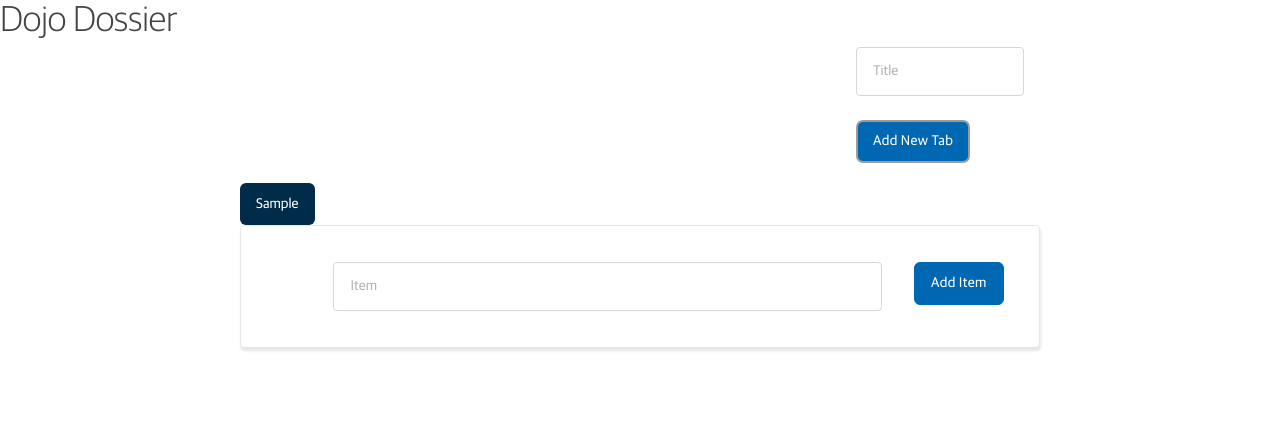
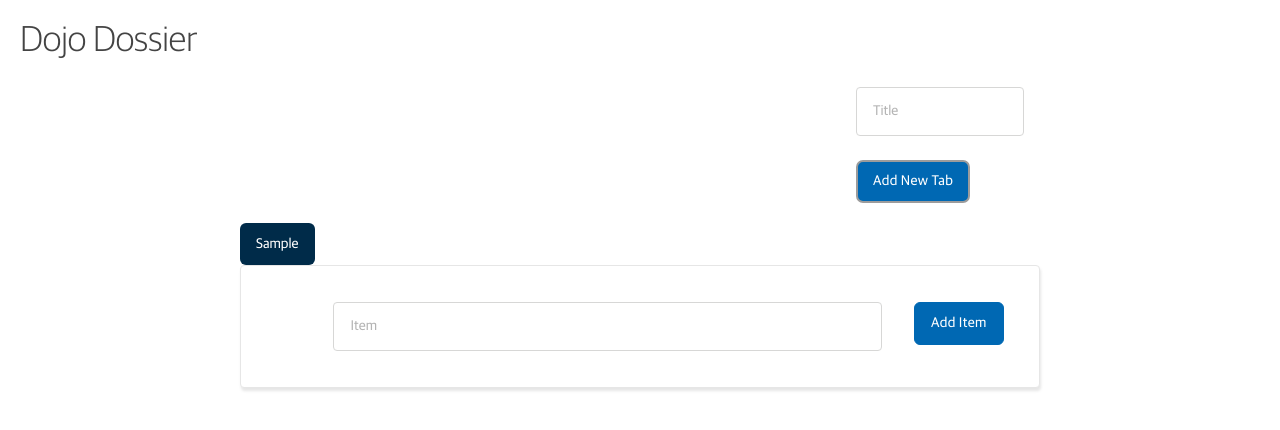
Before and after one commit to iamthevinn/dojo_dossier, a React (Create React App) app: page / in a window 1280 px wide. Both pictures are taken after typing "Sample" into the empty fields and a click on the button "Add New Tab". Shown: the top 430 px of the page. Built offline with nearby package versions, Linux system fonts and the light colour scheme.

Commit message:
still refactoring and breaking up components

```diff
--- a/src/App.css
+++ b/src/App.css
@@ -16,3 +16,7 @@
 .dossierBody {
   width: 100%;
 }
+
+.header {
+  padding: 20px;
+}
--- a/src/App.js
+++ b/src/App.js
@@ -16,35 +16,28 @@ const ListItemDisplay = (props) => {
   )
 }
 
+const TabDisplay = (props) => (
+  props.tabs.map((tab, index) => {
+
+    let returnTab = <li key={"Tab" + index} className="filter-nav-entry"><button key={"TabButton" + index} onClick={() => props.changeSelectedTab(index)}>{tab.tabName}</button></li>;
+    if (props.selectedTab === index)
+      returnTab = <li key={"Tab" + index} className="filter-nav-entry active"><button key={"TabButton" + index} onClick={() => props.changeSelectedTab(index)}>{tab.tabName}</button></li>
+    return returnTab})
+  )
+
 const DossierDisplay = (props) => {
 
     let dossier = null;
     if (props.tabs.length > 0) {
-      const tabsDisplay = props.tabs.map((tab, index) => {
-
-        let returnTab = <li key={"Tab" + index} className="filter-nav-entry"><button key={"TabButton" + index} onClick={() => props.changeSelectedTab(index)}>{tab.tabName}</button></li>;
-        if (props.selectedTab === index)
-          returnTab = <li key={"Tab" + index} className="filter-nav-entry active"><button key={"TabButton" + index} onClick={() => props.changeSelectedTab(index)}>{tab.tabName}</button></li>
-        return returnTab})
-
-        const items = props.tabs[props.selectedTab].items
-
-        // const itemTextValue = props.inputItemText[props.selectedTab];
-        // if (props.inputItemText[props.selectedTab] === "")
-        //   itemTextValue = ""
-
-
-        console.log("settingvalue")
-        console.log(props.inputItemText)
       dossier = <div>
                   <ul className="filter-nav">
-                    {tabsDisplay}
+                  <TabDisplay selectedTab={props.selectedTab} changeSelectedTab={props.changeSelectedTab} tabs={props.tabs}/>
                   </ul>
                   <div className="dossierBody">
                     <div className="card">
                       <div className="row">
                         <div className="small-1 medium-1 large-1 columns">&nbsp;</div>
-                        <ListItemDisplay items={items}/>
+                        <ListItemDisplay items={props.tabs[props.selectedTab].items}/>
                         <div className="small-2 medium-2 large-2 columns">
                         </div>
                       </div>
@@ -119,7 +112,7 @@ class App extends Component {
 
     return (
       <div>
-        <h1>Dojo Dossier</h1>
+        <h1 className="header">Dojo Dossier</h1>
         <div className="App">
           <div className="AppContainer">
             <div className="inputBoxes">
```
